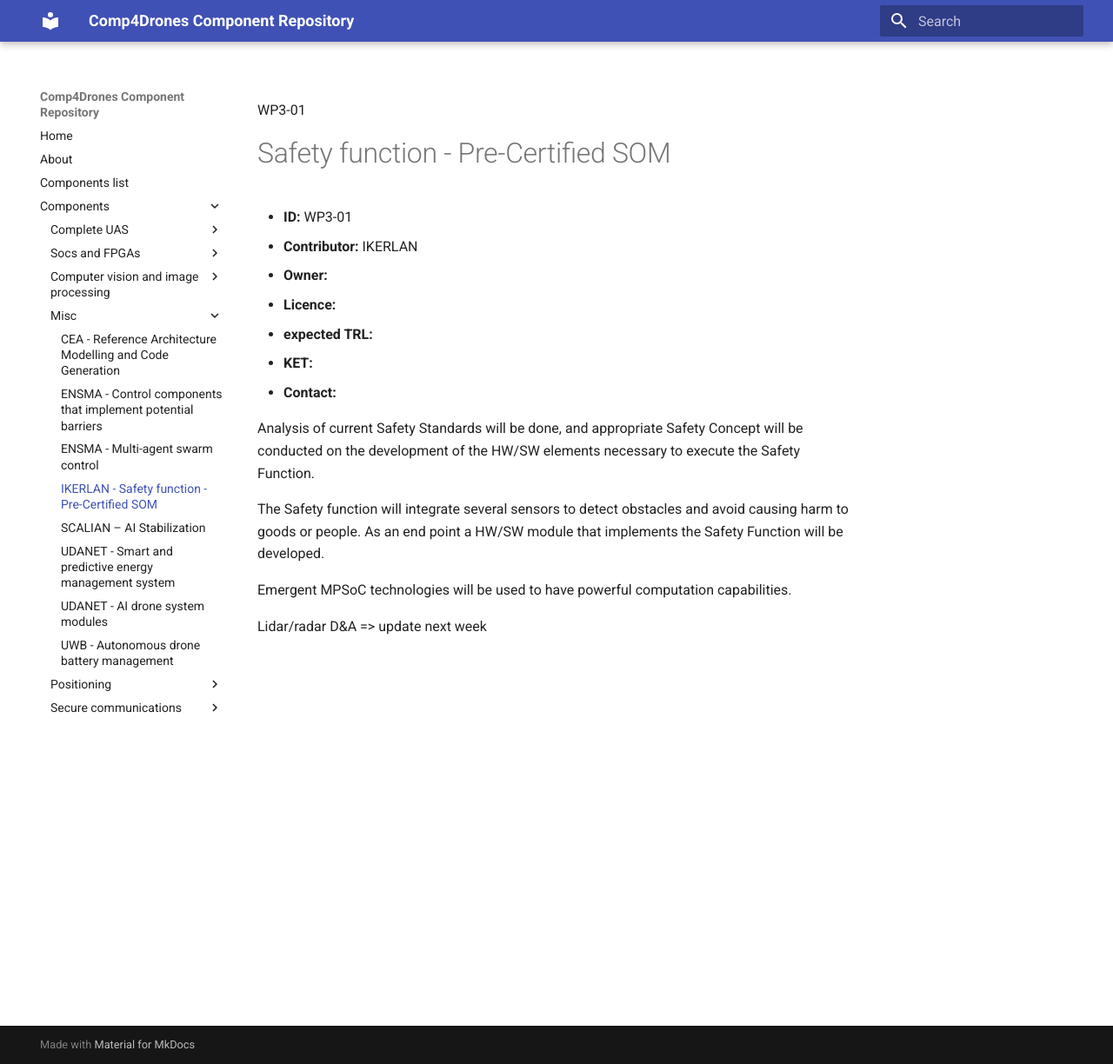
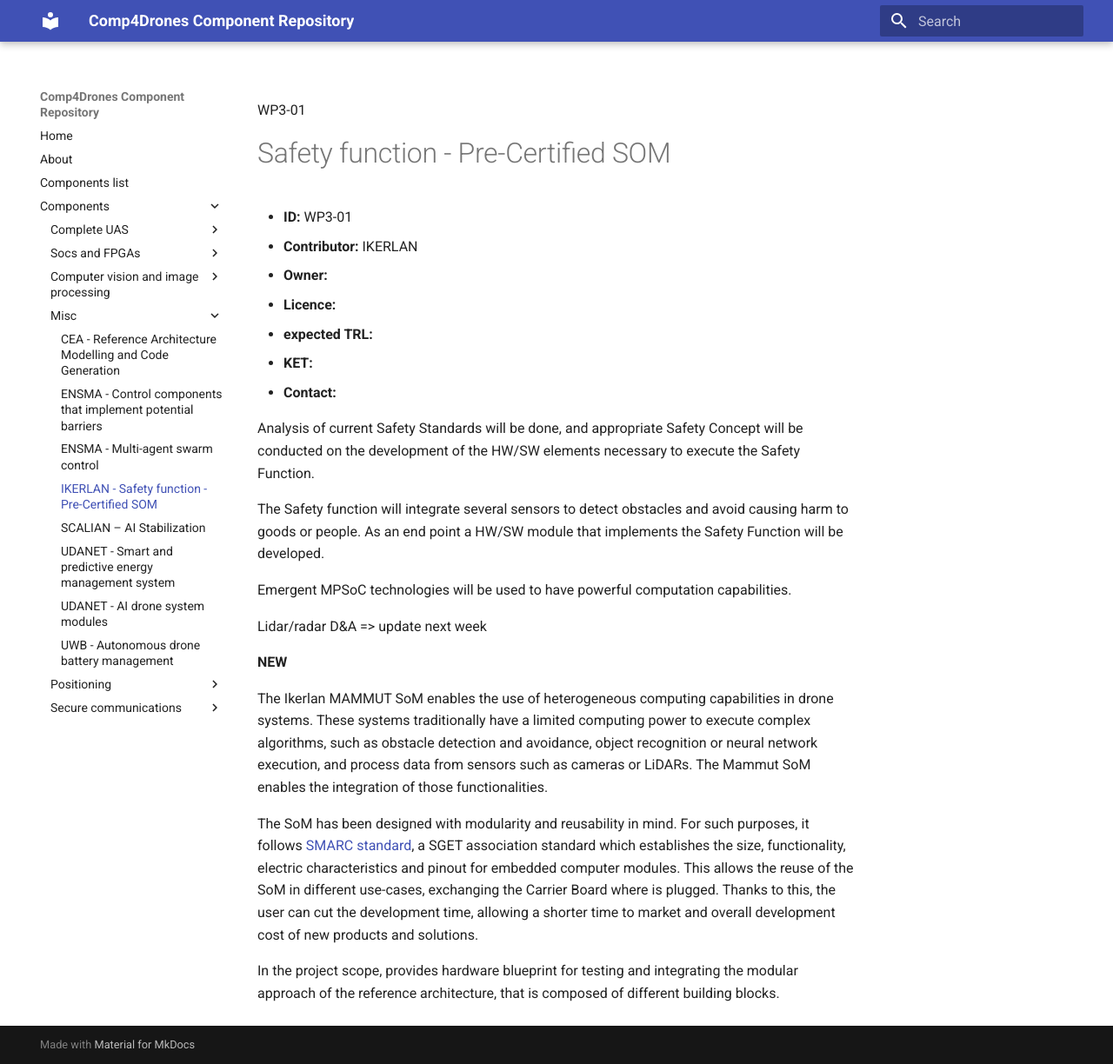
Before and after one commit to Comp4Drones/Component_repository, an MkDocs documentation site: the page built from docs/components/misc/IKERLAN.md, in a window 1280 px wide and 1224 px high. Shown: the whole window at 87% size. Built offline with MkDocs 1.6.1 and Material for MkDocs 9.7.7, drawn with Linux system fonts in a browser that asks for light colours.

Commit message:
Rework content, add new description

```diff
--- a/docs/components/misc/IKERLAN.md
+++ b/docs/components/misc/IKERLAN.md
@@ -25,3 +25,12 @@ The Safety function will integrate several sensors to detect obstacles and avoid
 Emergent MPSoC technologies will be used to have powerful computation capabilities.
 
 Lidar/radar  D&A  => update next week
+
+__NEW__
+
+The Ikerlan MAMMUT SoM enables the use of heterogeneous computing capabilities in drone systems. These systems traditionally have a limited computing power to
+execute complex algorithms, such as obstacle detection and avoidance, object recognition or neural network execution, and process data from sensors such as cameras or LiDARs.  The Mammut SoM enables the integration of those functionalities.
+
+The SoM has been designed with modularity and reusability in mind. For such purposes, it follows [SMARC standard](https://sget.org/), a SGET association standard which establishes the size, functionality, electric characteristics and pinout for embedded computer modules. This allows the reuse of the SoM in different use-cases, exchanging the Carrier Board where is plugged. Thanks to this, the user can cut the development time, allowing a shorter time to market and overall development cost of new products and solutions.
+
+In the project scope, provides hardware blueprint for testing and integrating the modular approach of the reference architecture, that is composed of different building blocks.
```
